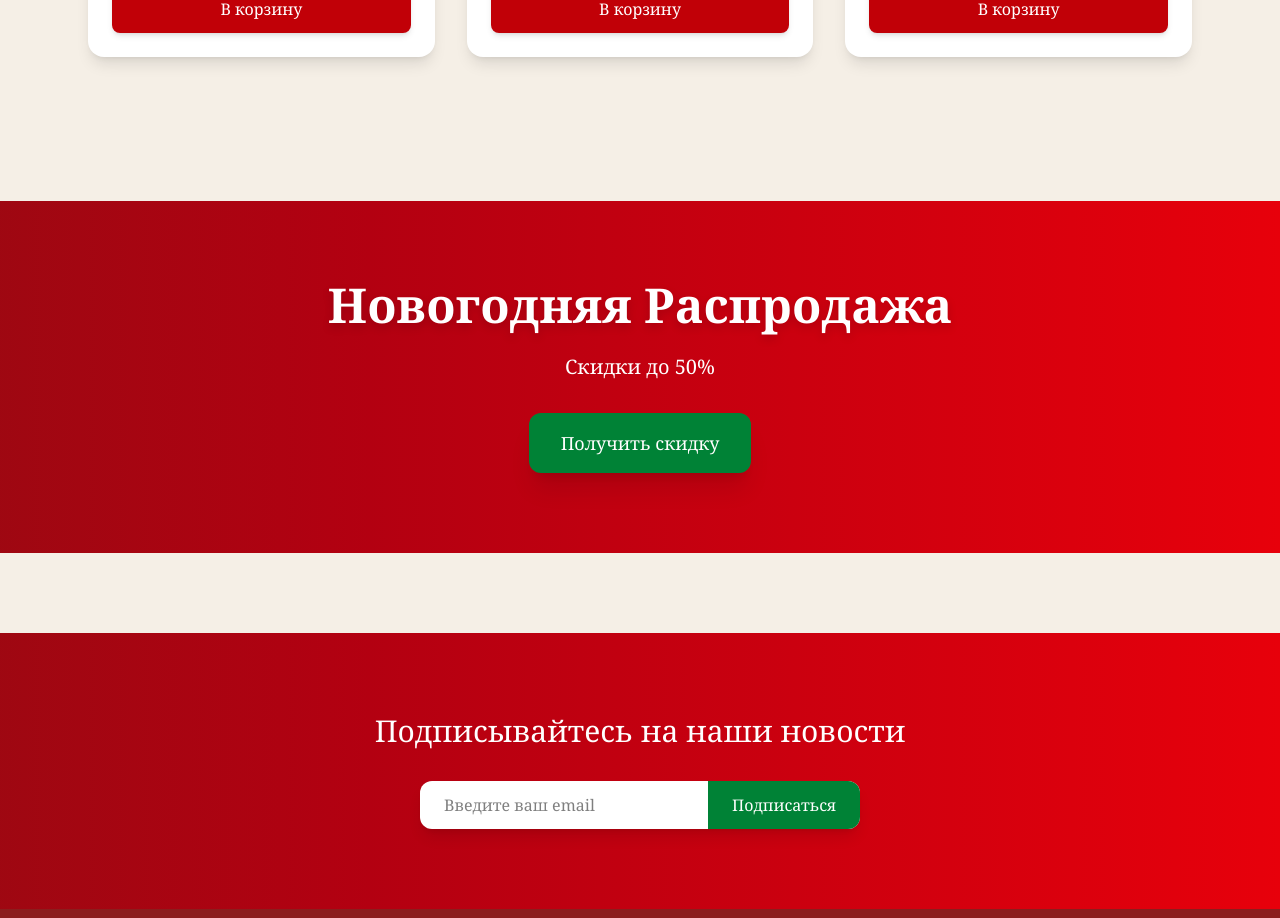
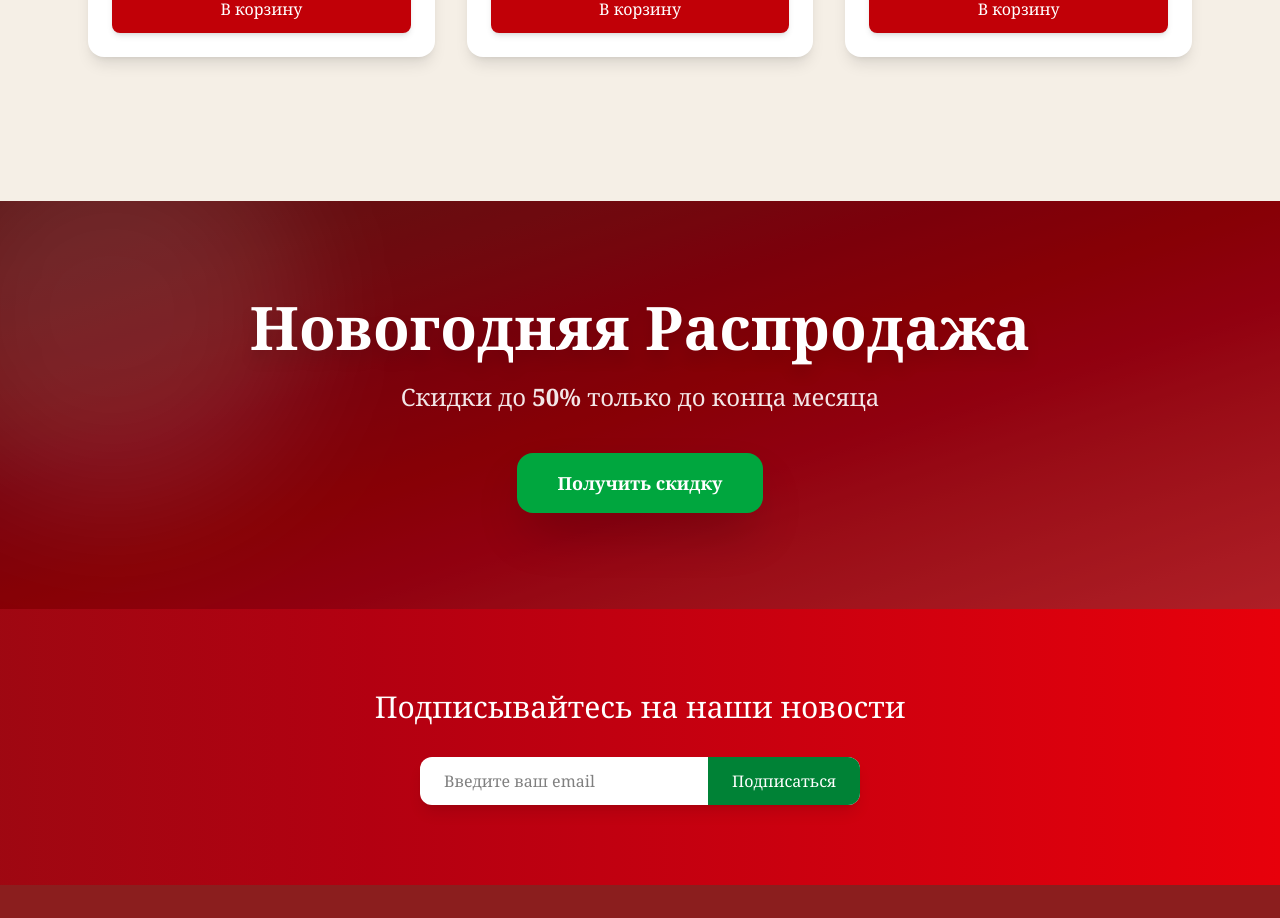
Before and after one commit to axlll812/my-shop, a Next.js app: page / in a window 1280 px wide. Shown: the part 2020-2938 px from the top of the page. Built offline with nearby package versions, Linux system fonts and the light colour scheme.

Commit message:
SaleBanner

```diff
--- a/src/components/SaleBanner.tsx
+++ b/src/components/SaleBanner.tsx
@@ -2,20 +2,56 @@ import Image from "next/image";
 
 export default function SaleBanner() {
     return (
-        <section className="relative overflow-hidden my-20">
-            <div className="absolute inset-0 bg-gradient-to-r from-red-800 to-red-600" />
-
-            <div className="relative section-container text-white py-20 text-center">
-                <h2 className="text-5xl font-bold mb-6 drop-shadow-lg">
+        <section className="relative overflow-hidden mt-20">
+            {/* Фоновый градиент */}
+            <div className="absolute inset-0 bg-gradient-to-br from-red-900 via-red-700 to-red-500" />
+            {/* Лёгкий тёмный overlay для контраста */}
+            <div className="absolute inset-0 bg-black/30" />
+            {/* Декоративный blur-элемент */}
+            <div className="absolute -top-20 -left-20 w-96 h-96 bg-white/10 rounded-full blur-3xl" />
+            <div className="relative section-container text-white py-24 text-center">
+                <h2 className="text-5xl md:text-6xl font-extrabold mb-6 drop-shadow-xl">
                     Новогодняя Распродажа
                 </h2>
-
-                <p className="text-xl mb-8">Скидки до 50%</p>
-
-                <button className="bg-green-700 px-8 py-4 rounded-xl text-lg hover:bg-green-800 transition shadow-xl">
+                <p className="text-xl md:text-2xl mb-10 text-white/90">
+                    Скидки до <span className="font-bold">50%</span> только до конца месяца
+                </p>
+                <button className="bg-green-600 px-10 py-4 rounded-2xl text-lg font-semibold
+                       hover:bg-green-700 active:scale-95
+                       transition-all duration-300 shadow-2xl">
                     Получить скидку
                 </button>
             </div>
         </section>
     );
 }
+
+
+
+
+
+
+
+
+
+
+
+
+
+
+
+// <section className="relative overflow-hidden my-20">
+//     <div className="absolute inset-0 bg-gradient-to-r from-red-800 to-red-600" />
+
+//     <div className="relative section-container text-white py-20 text-center">
+//         <h2 className="text-5xl font-bold mb-6 drop-shadow-lg">
+//             Новогодняя Распродажа
+//         </h2>
+
+//         <p className="text-xl mb-8">Скидки до 50%</p>
+
+//         <button className="bg-green-700 px-8 py-4 rounded-xl text-lg hover:bg-green-800 transition shadow-xl">
+//             Получить скидку
+//         </button>
+//     </div>
+// </section>
```
